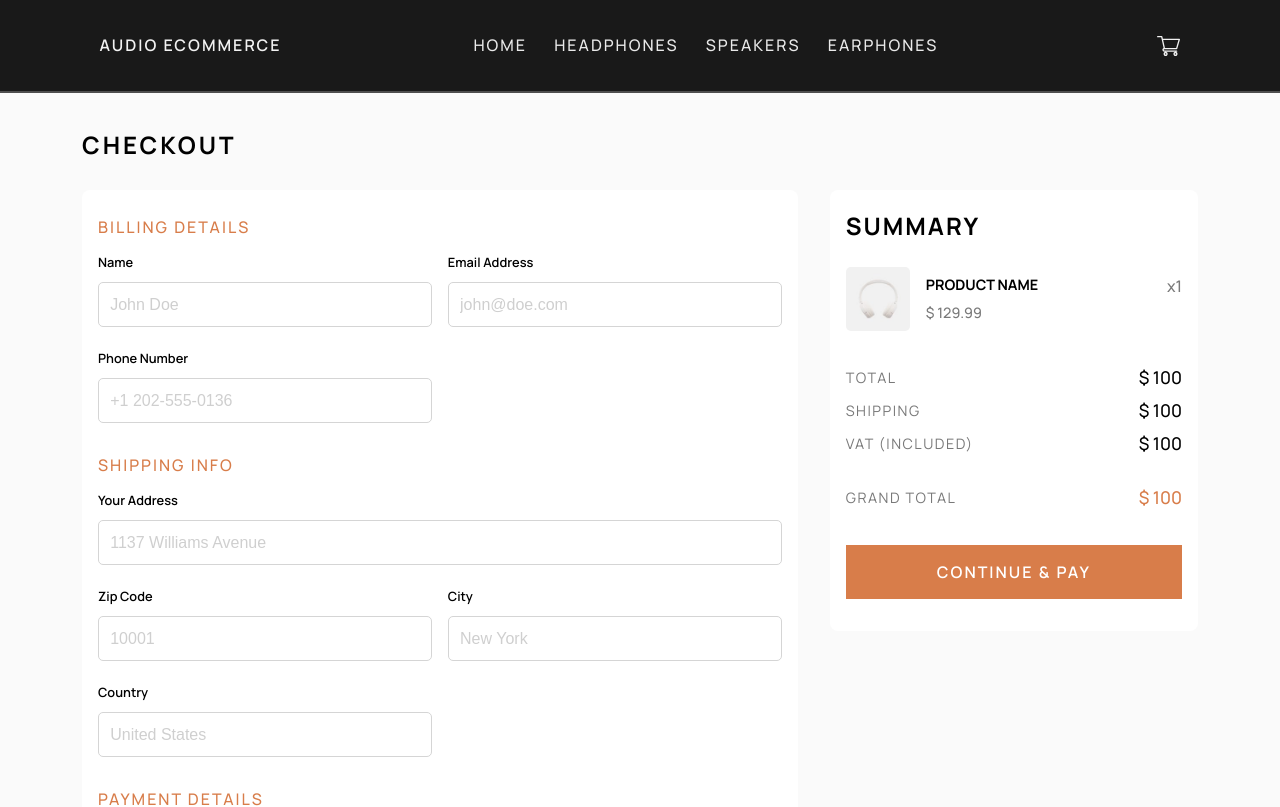
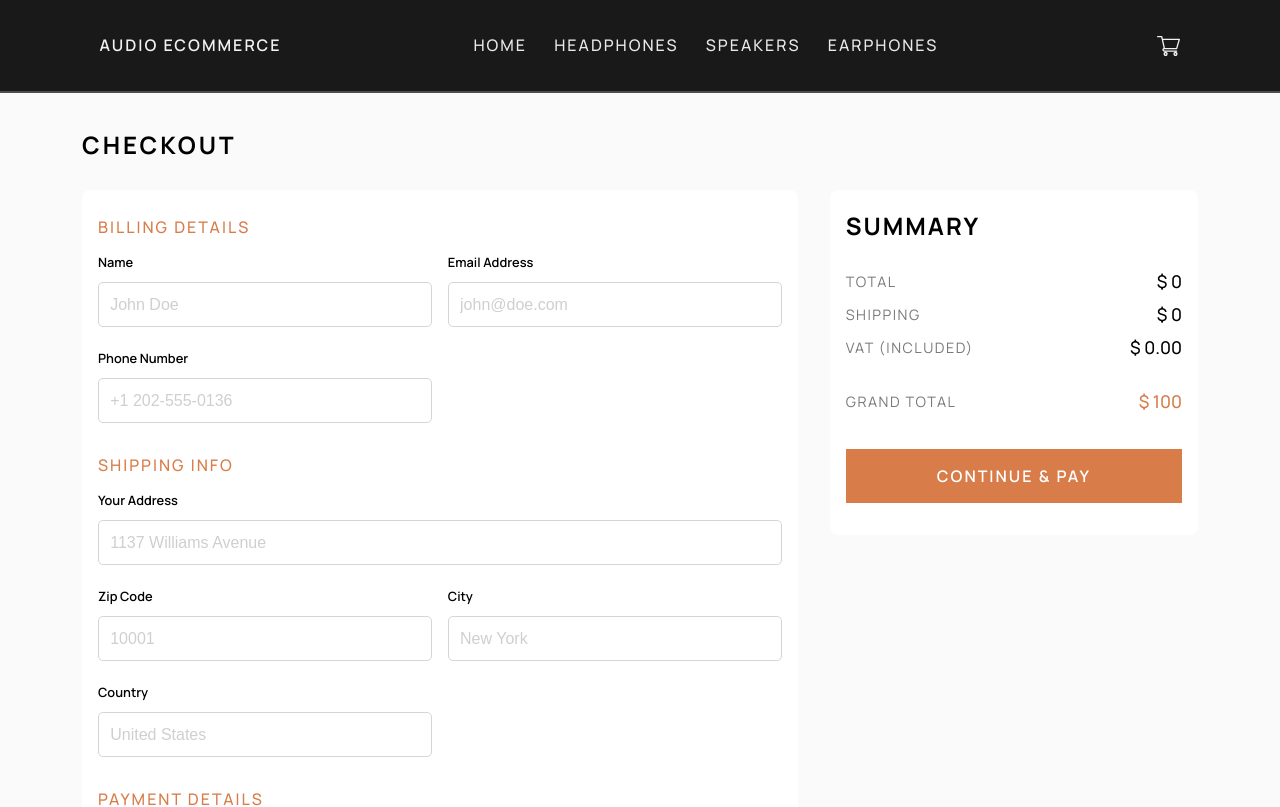
Before and after one commit to Dmitriy24S/audio-ecommerce-app, a Next.js app: page /checkout in a window 1280 px wide. Shown: the top 807 px of the page. Built offline with nearby package versions, Linux system fonts and the light colour scheme.

Commit message:
feat: CheckoutSummary: show cart items w/ total $

```diff
--- a/src/components/CheckoutSummary/CheckoutSummary.tsx
+++ b/src/components/CheckoutSummary/CheckoutSummary.tsx
@@ -1,48 +1,75 @@
 import Image from 'next/image'
-import React from 'react'
+import React, { useEffect, useState } from 'react'
+import { useSelector } from 'react-redux'
+import { RootState } from '../../store'
+import { totalCartAmount } from '../../store/CartSlice/CartSlice'
 import shared from '../../styles/Button.module.css'
 import styles from './CheckoutSummary.module.css'
 
 const CheckoutSummary = () => {
+  const cartItems = useSelector((state: RootState) => state.cart.items)
+  const cartTotal = useSelector(totalCartAmount)
+  const SHIPPING = 100
+
+  const [isRendered, setIsRendered] = useState(false)
+  // temp. fixes? -> Error: Hydration failed because the initial UI does not match what was rendered on the server.
+  // ! Warning: Text content did not match. Server: "0" Client: "2999" + etc
+  useEffect(() => {
+    if (typeof window !== 'undefined') {
+      setIsRendered(true)
+    }
+  }, [])
+
   return (
     <div className={styles.summaryContainer}>
       <h2 className={styles.title}>Summary</h2>
 
       <ul className={styles.list}>
-        <li className={styles.product}>
+        {isRendered &&
+          cartItems.map((item) => (
+            <li className={styles.product} key={item.id}>
               <Image
-            src='/assets/cart/image-xx59-headphones.jpg'
-            alt='placeholder'
+                //  src='/assets/cart/image-xx59-headphones.jpg'
+                //  alt='placeholder'
+                src={item.cartImage}
+                alt={item.shortName}
                 width='64'
                 height='64'
                 className={styles.productImage}
               />
               <div className={styles.productDetails}>
                 <div className={styles.productNameQtyContainer}>
-              <p className={styles.productName}>Product name</p>
-              <p className={styles.productQty}>x1</p>
+                  <p className={styles.productName}>{item.shortName}</p>
+                  <p className={styles.productQty}>x {item.qty}</p>
                 </div>
-            <p className={styles.productPrice}>$ 129.99</p>
+                <p className={styles.productPrice}>$ {item.price}</p>
               </div>
             </li>
+          ))}
       </ul>
 
       <div className={styles.priceDetailsContainer}>
         <div className={styles.priceDetail}>
           <div className={styles.detailName}>Total</div>
-          <div className={styles.price}>$ 100</div>
+          <div className={styles.price}>$ {isRendered && cartTotal}</div>
+          {/* // ! Warning: Text content did not match. Server: "0" Client: "2999" */}
         </div>
         <div className={styles.priceDetail}>
           <div className={styles.detailName}>Shipping</div>
-          <div className={styles.price}>$ 100</div>
+          <div className={styles.price}>
+            $ {isRendered && cartItems.length > 0 ? SHIPPING : 0}
+            {/* // TODO: fix isRendered? */}
+          </div>
         </div>
         <div className={styles.priceDetail}>
           <div className={styles.detailName}>VAT (INCLUDED)</div>
-          <div className={styles.price}>$ 100</div>
+          <div className={styles.price}>
+            $ {isRendered && (cartTotal * 0.12).toFixed(2)}
+          </div>
         </div>
         <div className={styles.priceDetail}>
           <div className={styles.detailName}>GRAND TOTAL</div>
-          <div className={styles.price}>$ 100</div>
+          <div className={styles.price}>$ {isRendered && cartTotal + SHIPPING}</div>
         </div>
         {/* // TODO: format price calc. */}
 
```
Lines whose indentation alone changed are shown as unchanged.
